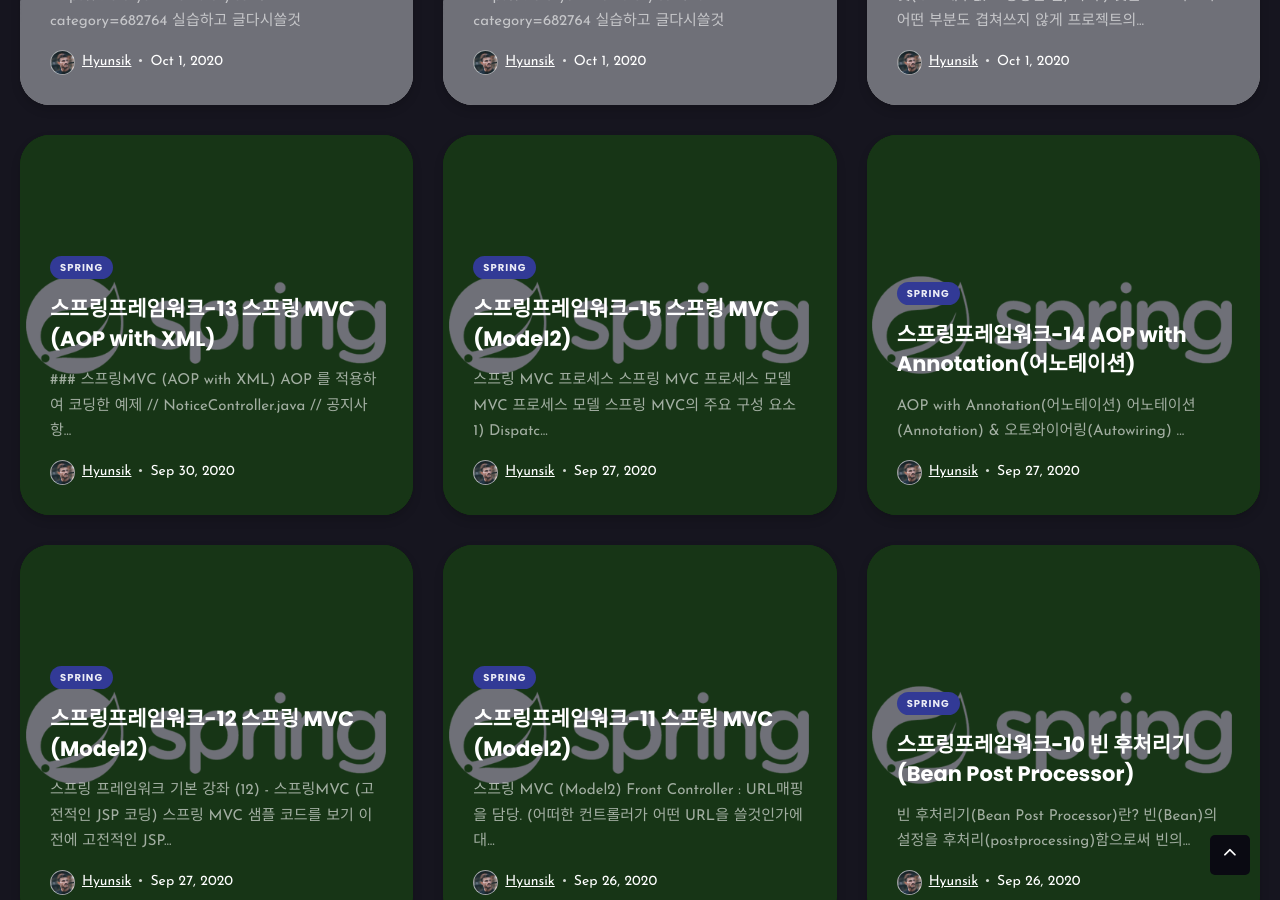
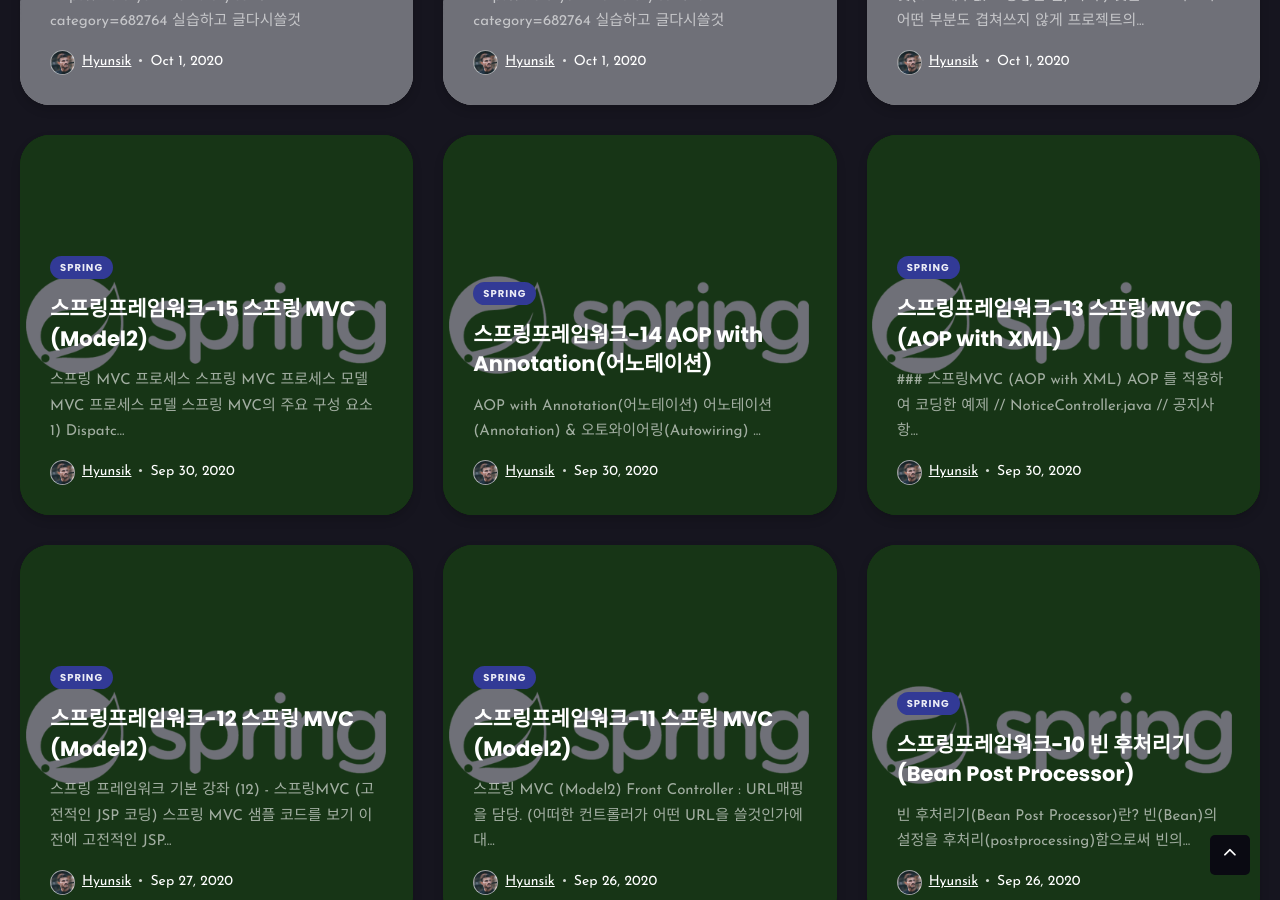
Before and after one commit to hs95blue/hs95blue.github.io, a Jekyll site: the page built from index.html, in a window 1280 px wide and 900 px high, scrolled down 1026 px. Built offline with Jekyll 4.4.1, drawn with Linux system fonts in a browser that asks for light colours; nearby versions of some CDN libraries; the list of posts is cut into pages by our own code.

Commit message:
Update post

```diff
--- a/_posts/2020-09-30-2.md
+++ b/_posts/2020-09-30-2.md
@@ -1,7 +1,7 @@
 ---
 layout: post
 title:  스프링프레임워크-14 AOP with Annotation(어노테이션)
-date:   2020-09-27 17:25:35 +0300
+date:   2020-09-30 17:25:35 +0300
 image:  '/images/spring.png'
 tags:   Spring
 ---
--- a/_posts/2020-09-30-3.md
+++ b/_posts/2020-09-30-3.md
@@ -1,7 +1,7 @@
 ---
 layout: post
 title:  스프링프레임워크-15 스프링 MVC (Model2)
-date:   2020-09-27 18:20:35 +0300
+date:   2020-09-30 18:20:35 +0300
 image:  '/images/spring.png'
 tags:   Spring
 ---
```
